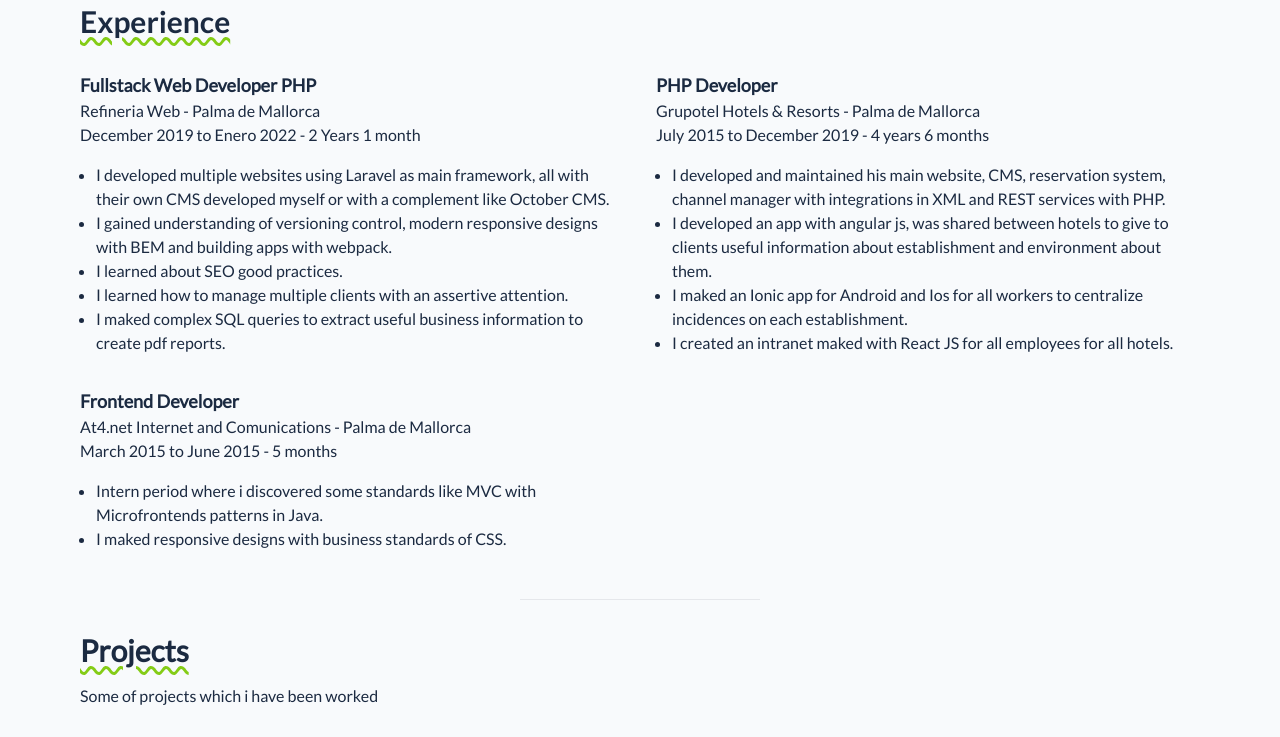
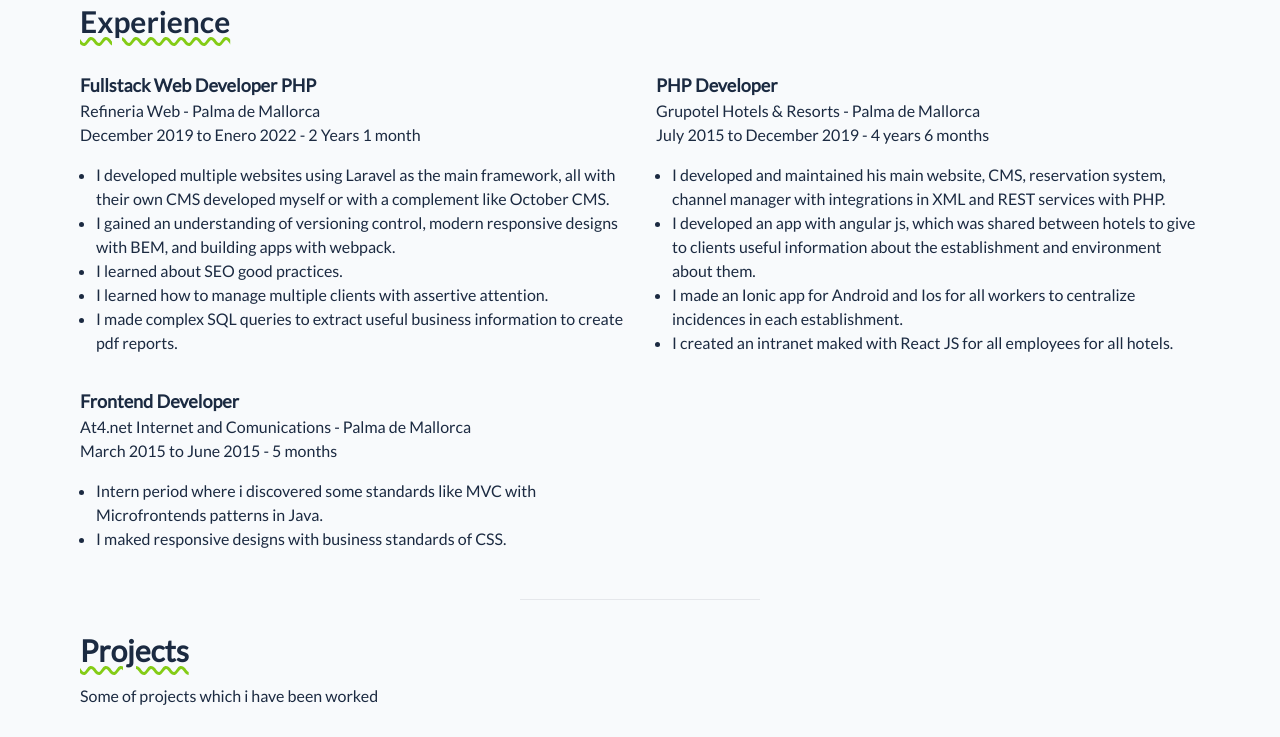
Before and after one commit to rpayeras/portfolio, a website built with Vite: page index.html in a window 1280 px wide. Shown: the part 1052-1789 px from the top of the page. Built offline with nearby package versions, Linux system fonts and the light colour scheme; files whose address does not match are found by name.

Commit message:
fixed texts

```diff
--- a/index.html
+++ b/index.html
@@ -287,21 +287,21 @@
             <p class="mb-4">December 2019 to Enero 2022 - 2 Years 1 month</p>
             <ul class="list-disc pl-4">
               <li>
-                I developed multiple websites using Laravel as main framework,
-                all with their own CMS developed myself or with a complement
-                like October CMS.
+                I developed multiple websites using Laravel as the main
+                framework, all with their own CMS developed myself or with a
+                complement like October CMS.
               </li>
               <li>
-                I gained understanding of versioning control, modern responsive
-                designs with BEM and building apps with webpack.
+                I gained an understanding of versioning control, modern
+                responsive designs with BEM, and building apps with webpack.
               </li>
               <li>I learned about SEO good practices.</li>
               <li>
-                I learned how to manage multiple clients with an assertive
+                I learned how to manage multiple clients with assertive
                 attention.
               </li>
               <li>
-                I maked complex SQL queries to extract useful business
+                I made complex SQL queries to extract useful business
                 information to create pdf reports.
               </li>
             </ul>
@@ -317,13 +317,13 @@
                 services with PHP.
               </li>
               <li>
-                I developed an app with angular js, was shared between hotels to
-                give to clients useful information about establishment and
-                environment about them.
+                I developed an app with angular js, which was shared between
+                hotels to give to clients useful information about the
+                establishment and environment about them.
               </li>
               <li>
-                I maked an Ionic app for Android and Ios for all workers to
-                centralize incidences on each establishment.
+                I made an Ionic app for Android and Ios for all workers to
+                centralize incidences in each establishment.
               </li>
               <li>
                 I created an intranet maked with React JS for all employees for
@@ -776,7 +776,7 @@
     </main>
     <hr class="w-full h-1" />
     <footer class="p-2">
-      Made with &#10084;&#65039; by
+      Forged with &#10084;&#65039; by
       <span class="font-bold"
         ><span class="text-lime-500">{</span>Roberto Payeras<span
           class="text-lime-500"
```
